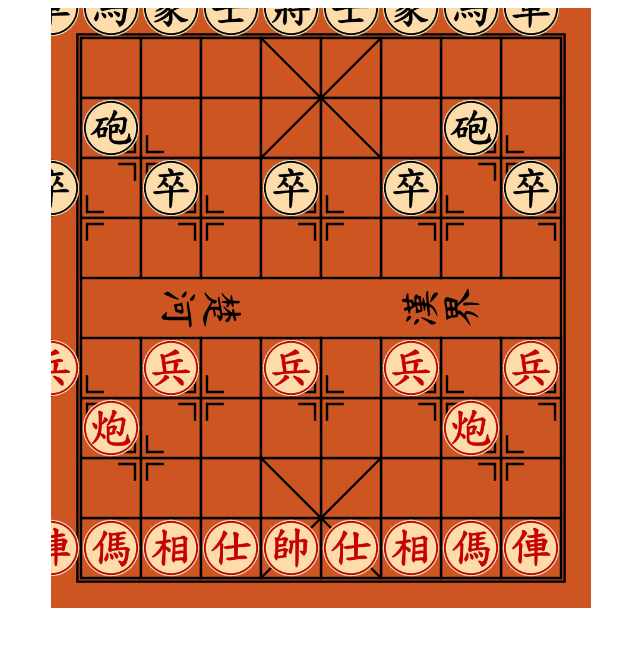
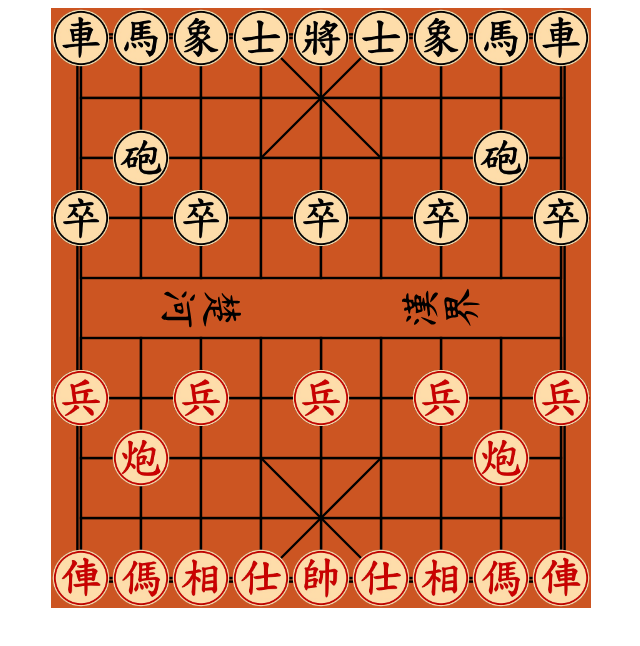
Before and after one commit to honambsn/Xianngi, an Angular app: page /game in a window 1280 px wide. Shown: the top 646 px of the page, without its empty margins (319-959 px from the left). Built offline with nearby package versions, Linux system fonts and the light colour scheme.

Commit message:
update: complete 3rd period

```diff
--- a/src/app/app.component.ts
+++ b/src/app/app.component.ts
@@ -19,6 +19,8 @@ export class AppComponent implements OnInit {
   title = 'Xiangqii';
   ngOnInit() : void{
     // Initialize the game board and log the pieces to the console
+    console.debug("AppComponent initialized");
+    console.debug("Initializing Test Board...");
     testBoardInit();
   }
 }
--- a/src/app/core/models/test-board.ts
+++ b/src/app/core/models/test-board.ts
@@ -1,6 +1,7 @@
 import { Board } from "./board.model";
 
 export function testBoardInit(): void {
+    console.debug("Initializing Test Board...");
     const board = new Board();
     console.log("Initial Board Pieces:", board.pieces);
 
--- a/src/app/features/game/components/chess-piece/chess-piece.component.scss
+++ b/src/app/features/game/components/chess-piece/chess-piece.component.scss
@@ -1,6 +1,18 @@
-.chess-piece {
+// .chess-piece {
+//   width: 100%;
+//   height: 100%;
+//   object-fit: contain;
+//   pointer-events: none;
+// }
+
+img {
   width: 100%;
   height: 100%;
   object-fit: contain;
-  pointer-events: none;
+  transition: transform 0.2s;
+  transform-origin: center center;
+
+  &:hover {
+    transform: scale(1.1);
+  }
 }
--- a/src/app/features/game/components/game-board/game-board.component.html
+++ b/src/app/features/game/components/game-board/game-board.component.html
@@ -30,8 +30,8 @@
 
 
 <svg
-  width="540"
-  height="600"
+  [attr.width]="cellSize * 9"
+  [attr.height]="cellSize * 10"
   viewBox="0 0 540 600"
   xmlns="http://www.w3.org/2000/svg"
   class="xiangqi-board"
@@ -39,16 +39,22 @@
   <!-- Toàn bộ nội dung của board_dark.svg dán tại đây -->
    <image  href="assets/images/board_dark.svg" width="540" height="600"/>
 
-  <!-- Thêm group để vẽ quân -->
+
   <g class="pieces-layer">
     <ng-container *ngFor="let piece of board.pieces">
-      <image
-        [attr.x]="getX(piece.position.col)"
-        [attr.y]="getY(piece.position.row)"
-        [attr.width]="cellSize"
-        [attr.height]="cellSize"
-        [attr.href]="pieceImage(piece)"
-      />
+      <g
+        class="piece-wrapper"
+        [attr.transform]="transform(piece)"
+        (mouseenter)="hoveredPiece = piece"
+        (mouseleave)="hoveredPiece = null"
+      >
+        <image
+          [attr.width]="cellSize"
+          [attr.height]="cellSize"
+          [attr.href]="pieceImage(piece)"
+        />
+      </g>
     </ng-container>
   </g>
+
 </svg>
--- a/src/app/features/game/components/game-board/game-board.component.scss
+++ b/src/app/features/game/components/game-board/game-board.component.scss
@@ -1,14 +1,24 @@
 .xiangqi-board {
   display: block;
-  margin: 0 auto;
-  background-color: #f8f5f0; // fallback nếu SVG không load
+  max-width: 100%;
+  margin: auto;
+  image-rendering: crisp-edges;
+
+  .pieces-layer .piece-wrapper {
+  transition: transform 0.2s ease-in-out;
+  pointer-events: auto;
+  cursor: pointer;
+    img {
+      width: 100%;
+      height: 100%;
+      object-fit: contain;
+      pointer-events: none;
+    }
+    &:active {
+      transform: scale(0.9);
+    }
+    &:hover {
+      //transform: scale(1.1);
+    }
+  }
 }
-
-.pieces-layer image {
-  cursor: pointer;
-  transition: transform 0.2s ease;
-}
-
-.pieces-layer image:hover {
-  transform: scale(1.1);
-}
--- a/src/app/features/game/components/game-board/game-board.component.ts
+++ b/src/app/features/game/components/game-board/game-board.component.ts
@@ -18,21 +18,39 @@ import { CommonModule } from '@angular/common';
 export class GameBoardComponent implements OnInit {
   board = new Board();
   cellSize = 60;
+  offsetX = 15;
+  offsetY = 15;
+  hoveredPiece: Piece | null = null;
 
-    ngOnInit(): void {
+  transform(piece: Piece): string {
+    // Calculate the position of the piece based on its row and column
+    const x = this.getX(piece.position.col);
+    const y = this.getY(piece.position.row);
+    const scale = this.hoveredPiece === piece ? 1.1 : 1; // Scale up on hover
+    const cx = x + this.cellSize / 2; // Center the piece in the cell
+    const cy = y + this.cellSize / 2; // Center the piece in the cell
+
+    return `translate(${cx}, ${cy}) scale(${scale}) translate(${-this.cellSize / 2}, ${-this.cellSize / 2})`;
+
+  }
+
+  ngOnInit(): void {
     // Initialize the game board with pieces
     //this.board.initPieces();
 
     // Log the pieces to the console for debugging
-    console.log('Game Board Pieces:', this.board.pieces);
+    //console.log('Game Board Pieces:', this.board.pieces);
+    console.debug('Game Board set up');
   }
 
   getX(col: number): number {
-    return col * this.cellSize - this.cellSize / 2;
+    return col * this.cellSize;
+    //return col * this.cellSize + this.offsetX;
   }
 
   getY(row: number): number {
-    return row * this.cellSize - this.cellSize / 2;
+    return row * this.cellSize;
+    //return row * this.cellSize - this.offsetY;
   }
 
   pieceImage(piece: Piece): string {
```
